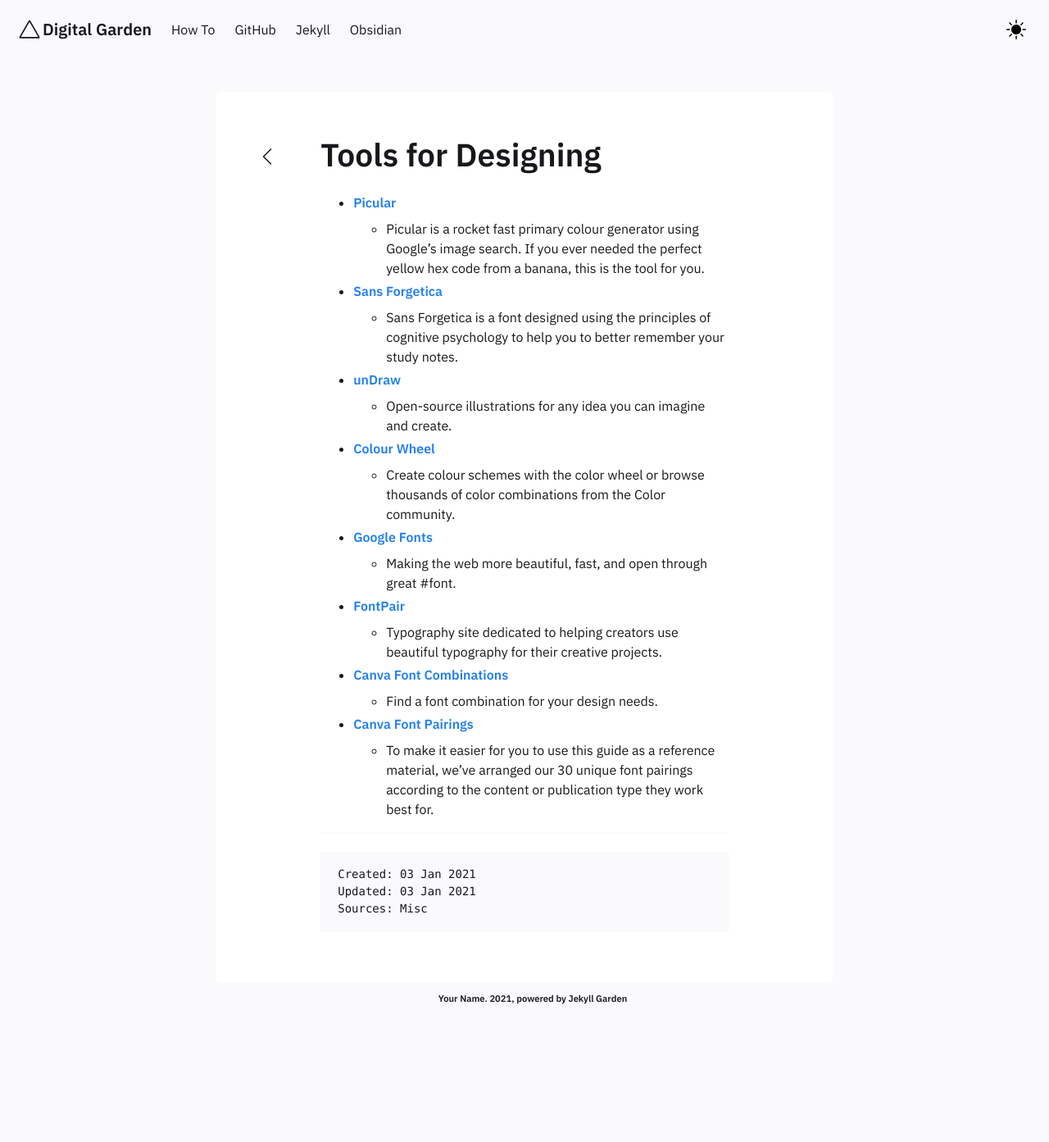
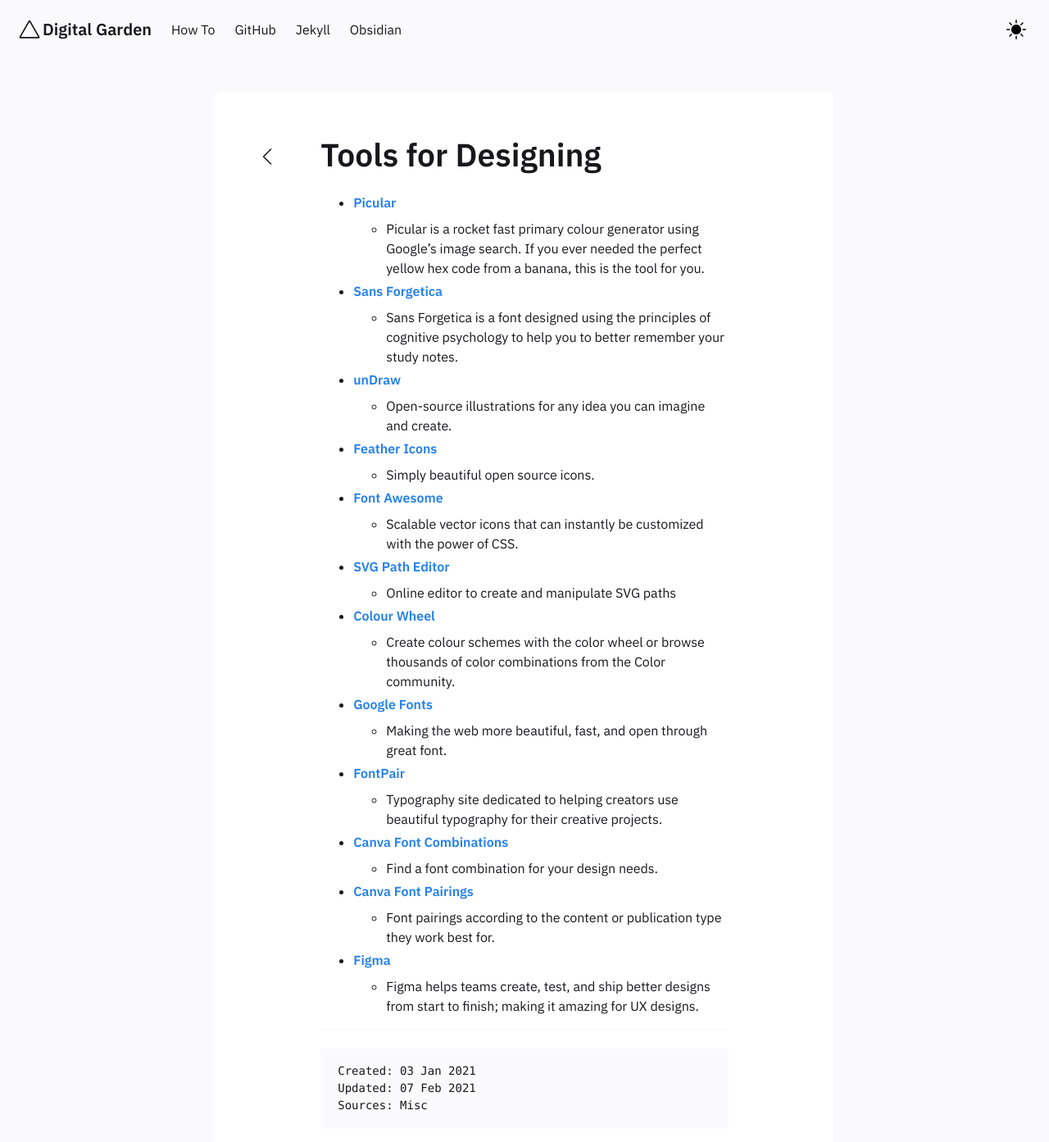
Before and after one commit to one-data-cookie/one-data-cookie.github.io, a Jekyll site: the page built from _notes/Tools for Designing.md, in a window 1280 px wide and 1400 px high. Shown: the top 1393 px of the window at 82% size. Built offline with Jekyll 4.4.1, drawn with Linux system fonts in a browser that asks for light colours.

Commit message:
add new tools

```diff
--- a/_notes/Tools for Designing.md
+++ b/_notes/Tools for Designing.md
@@ -9,21 +9,29 @@
 	* Picular is a rocket fast primary colour generator using Google’s image search. If you ever needed the perfect yellow hex code from a banana, this is the tool for you.
 * [**Sans Forgetica**](https://sansforgetica.rmit.edu.au/)
 	* Sans Forgetica is a font designed using the principles of cognitive psychology to help you to better remember your study notes.
- * [**unDraw**](https://undraw.co/)
+ * [**unDraw**](https://undraw.co/illustrations)
 	 * Open-source illustrations for any idea you can imagine and create.
+* [**Feather Icons**](https://feathericons.com/)
+	* Simply beautiful open source icons.
+* [**Font Awesome**](https://fontawesome.com/v4.7.0/icons/)
+	* Scalable vector icons that can instantly be customized with the power of CSS.
+* [**SVG Path Editor**](https://github.com/Yqnn/svg-path-editor)
+	* Online editor to create and manipulate SVG paths
  * [**Colour Wheel**](https://color.adobe.com/create/color-wheel)
 	 * Create colour schemes with the color wheel or browse thousands of color combinations from the Color community.
  * [**Google Fonts**](https://fonts.google.com/)
-	 * Making the web more beautiful, fast, and open through great #font.
+	 * Making the web more beautiful, fast, and open through great font.
  * [**FontPair**](https://fontpair.co/)
 	 * Typography site dedicated to helping creators use beautiful typography for their creative projects.
  * [**Canva Font Combinations**](https://www.canva.com/font-combinations/)
 	 * Find a font combination for your design needs.
  * [**Canva Font Pairings**](https://www.canva.com/learn/the-ultimate-guide-to-font-pairing/)
-	 * To make it easier for you to use this guide as a reference material, we’ve arranged our 30 unique font pairings according to the content or publication type they work best for.
+	 *  Font pairings according to the content or publication type they work best for.
+ *  [**Figma**](https://www.figma.com/)
+	 *  Figma helps teams create, test, and ship better designs from start to finish; making it amazing for UX designs.
 
 ---
 
     Created: 03 Jan 2021
-    Updated: 03 Jan 2021
+    Updated: 07 Feb 2021
 	Sources: Misc
```
Also changed, not shown: _notes/Tools for Data Visualisation.md (+10 -0 lines).
